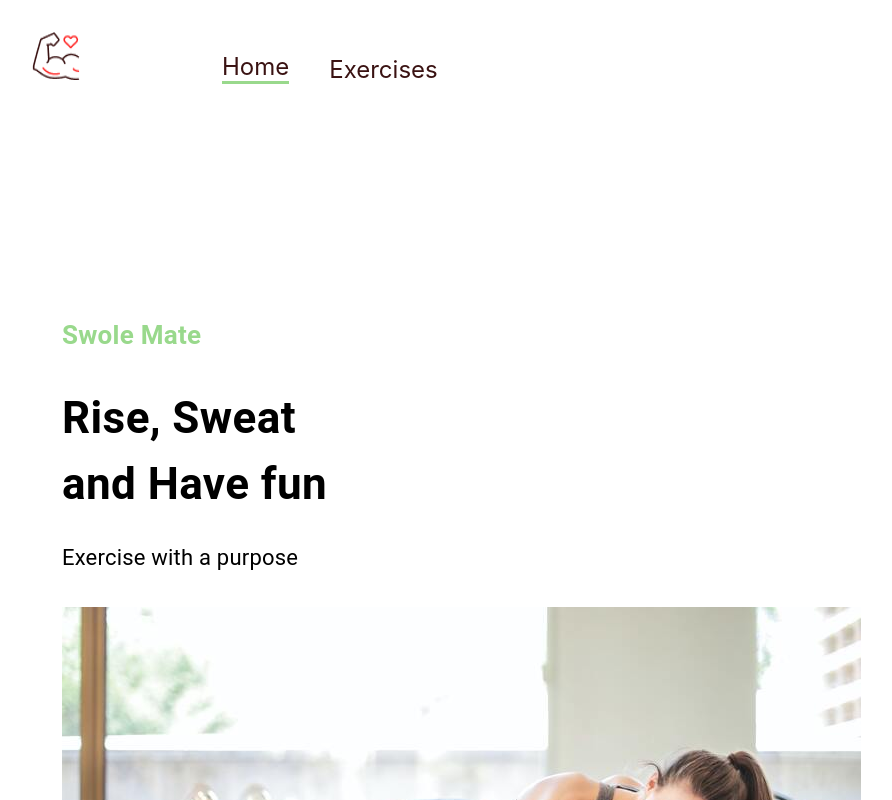
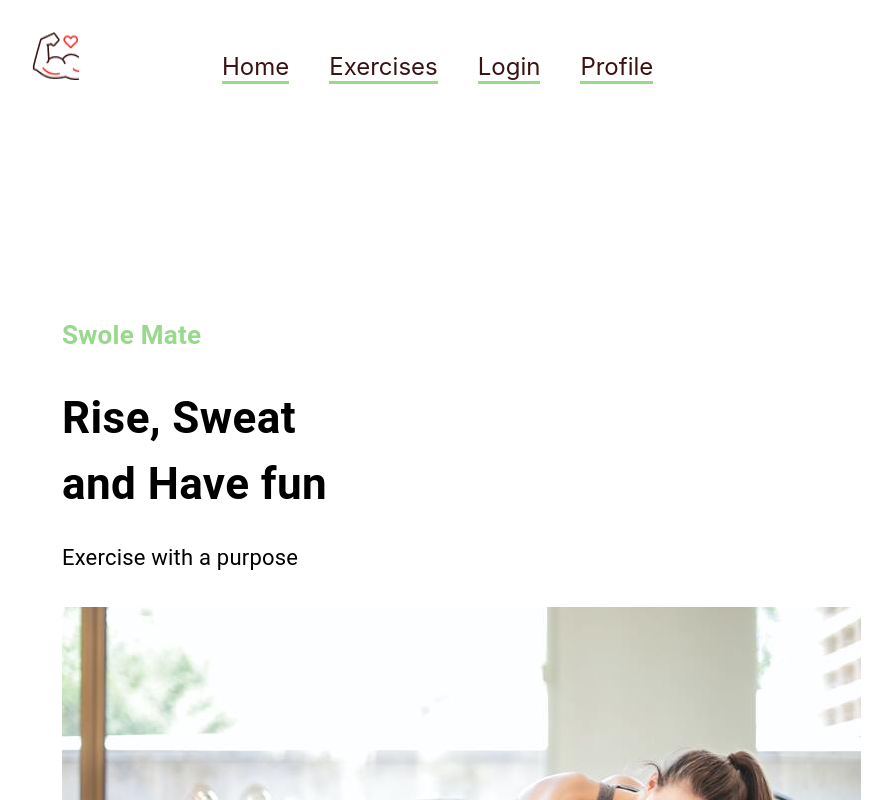
Before and after one commit to MarcusC811/Project-3, a React (Create React App) app in the folder client/: page / in a window 1280 px wide. Shown: the top 800 px of the page, without its empty margins (8-900 px from the left). Built offline with nearby package versions, Linux system fonts and the light colour scheme; no server answers.

Commit message:
updated nav bar

```diff
--- a/client/src/App.js
+++ b/client/src/App.js
@@ -37,7 +37,7 @@ const App = () => {
       <Navbar />
       <Routes>
         <Route path="/" element={<Home />} />
-        <Route path="/exercise/:id" element={<ExerciseDetail />} />
+        {/* <Route path="/exercise/:id" element={<ExerciseDetail />} /> */}
       </Routes>
     </Box>
   )
--- a/client/src/components/Navbar.js
+++ b/client/src/components/Navbar.js
@@ -23,8 +23,15 @@ const Navbar = () => {
                 <Link to="/" style={{ textDecoration: 'none', color: '#3A1212',
                 borderBottom: '3px solid #99D98C'}}
                 >Home</Link>
-                <a href="#exercises" style={
-                    {textDecoration: 'none', color: '#3A1212'}}>Exercises</a>
+                <Link to="/" style={{ textDecoration: 'none', color: '#3A1212',
+                borderBottom: '3px solid #99D98C'}}
+                >Exercises</Link>
+                <Link to="/login" style={{ textDecoration: 'none', color: '#3A1212',
+                borderBottom: '3px solid #99D98C'}}
+                >Login</Link>
+                <Link to="/profile" style={{ textDecoration: 'none', color: '#3A1212',
+                borderBottom: '3px solid #99D98C'}}
+                >Profile</Link>
 
             </Stack>
         </Stack>
```
